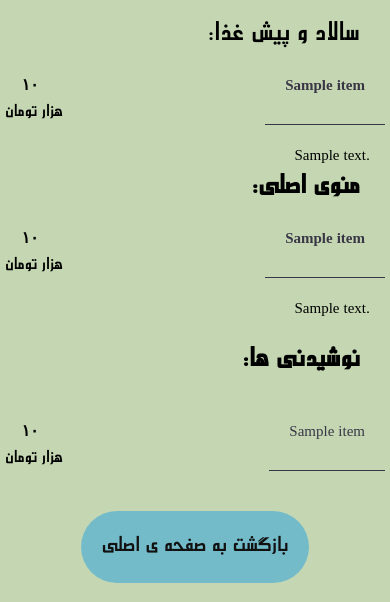
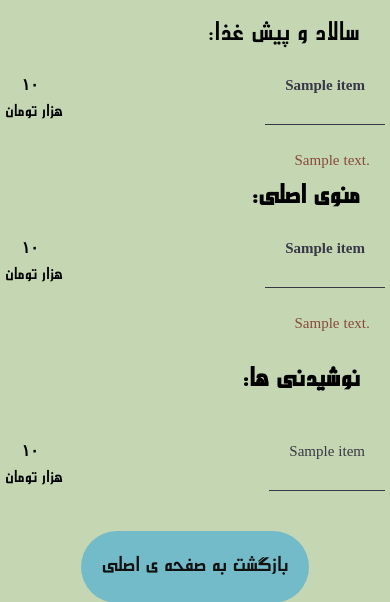
Before and after one commit to pouya-asghari777/shahla, a Django app: template templates/dinner.html in a window 390 px wide. Shown: the part 375-977 px from the top of the page. Run offline with Django 3.2, Linux system fonts and the light colour scheme; the template is opened without the code that fills it: most values are stand-ins (such as "Sample title", 1, 10 or a date in 2020).

Commit message:
change menu css

```diff
--- a/static/styles/menu.css
+++ b/static/styles/menu.css
@@ -112,6 +112,7 @@ body {
     font-size: 25px;
     font-family: Peykan;
     padding: 0 40px;
+    color: #884A39;
 }
 
 /* Footer */
@@ -208,7 +209,7 @@ body {
 
     .desc p {
         font-size: 15px;
-        padding: 0 20px;
+        padding: 5px 20px;
     }
 
     .bre-drink h1 {
```
